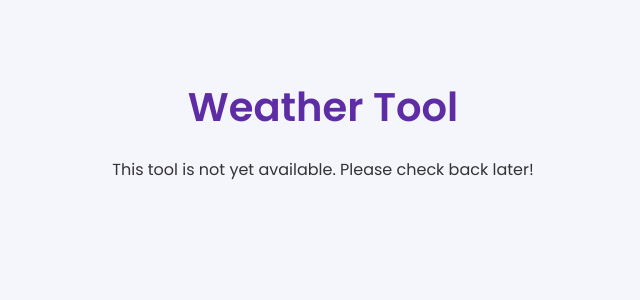
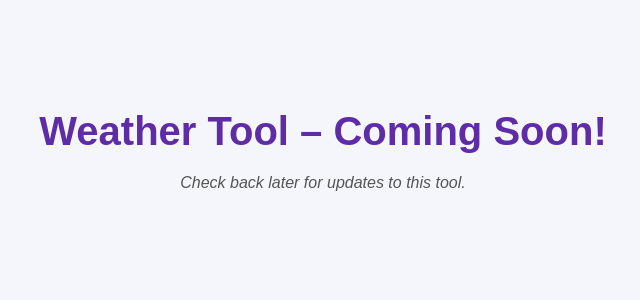
Before and after one commit to RWalters907/snorby, a FastAPI app: page /get_weather in a window 1280 px wide. Shown: the top 300 px of the page, without its empty margins (317-957 px from the left). Run offline with FastAPI, Linux system fonts and the light colour scheme; some libraries are stand-ins or nearby versions.

Commit message:
Fix content in placeholder.html

```diff
--- a/app/templates/placeholder.html
+++ b/app/templates/placeholder.html
@@ -1,6 +1,13 @@
-{% extends "layout.html" %}
-
-{% block content %}
-  <h1>{{ tool }}</h1>
-  <p>This tool is not yet available. Please check back later!</p>
-{% endblock %}
+<!DOCTYPE html>
+<html>
+<head>
+    <title>{{ tool }} – Coming Soon</title>
+    <link rel="stylesheet" href="/static/style.css">
+</head>
+<body>
+    <div class="container">
+        <h1>{{ tool }} – Coming Soon!</h1>
+        <p class="tagline">Check back later for updates to this tool.</p>
+    </div>
+</body>
+</html>
```
